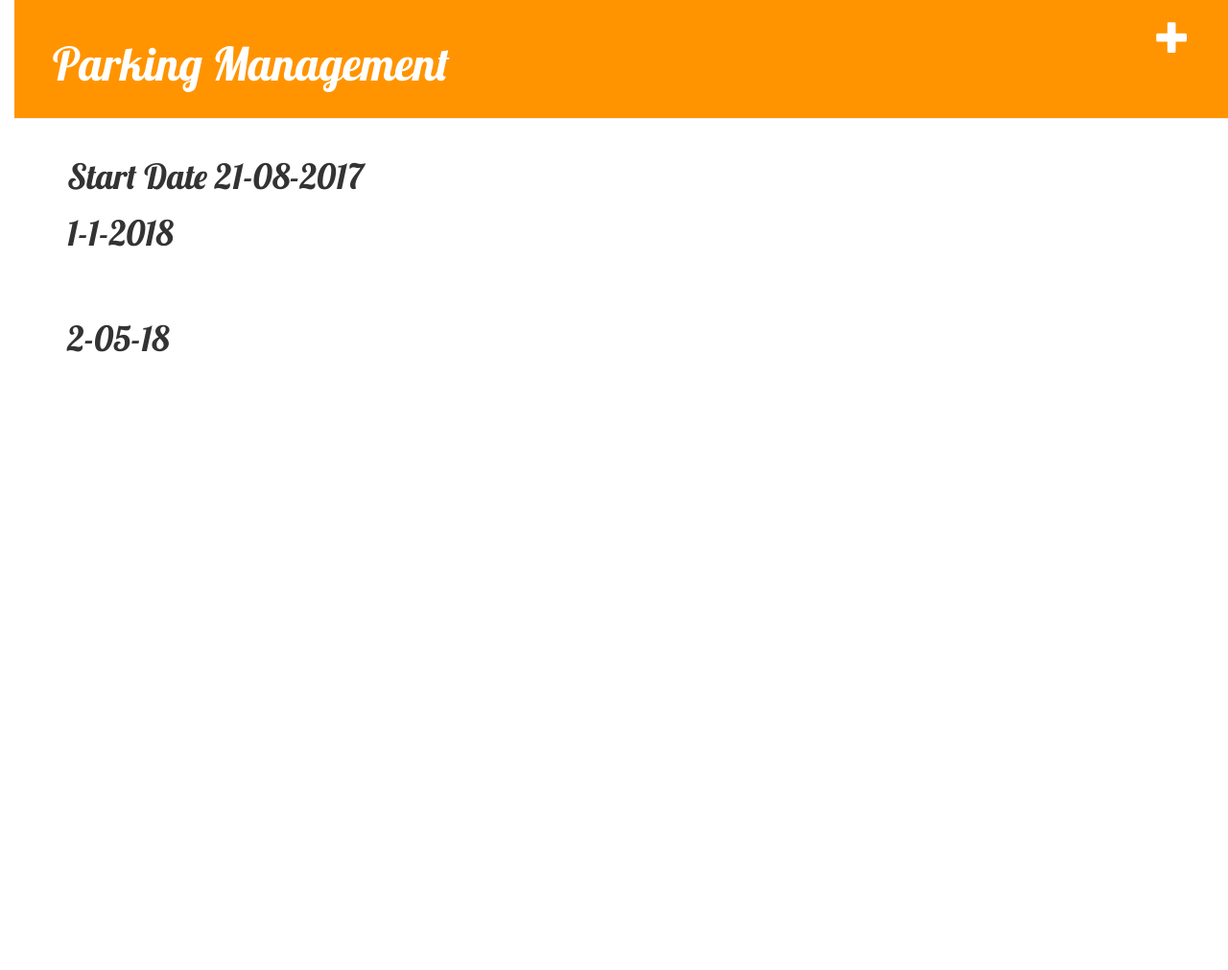
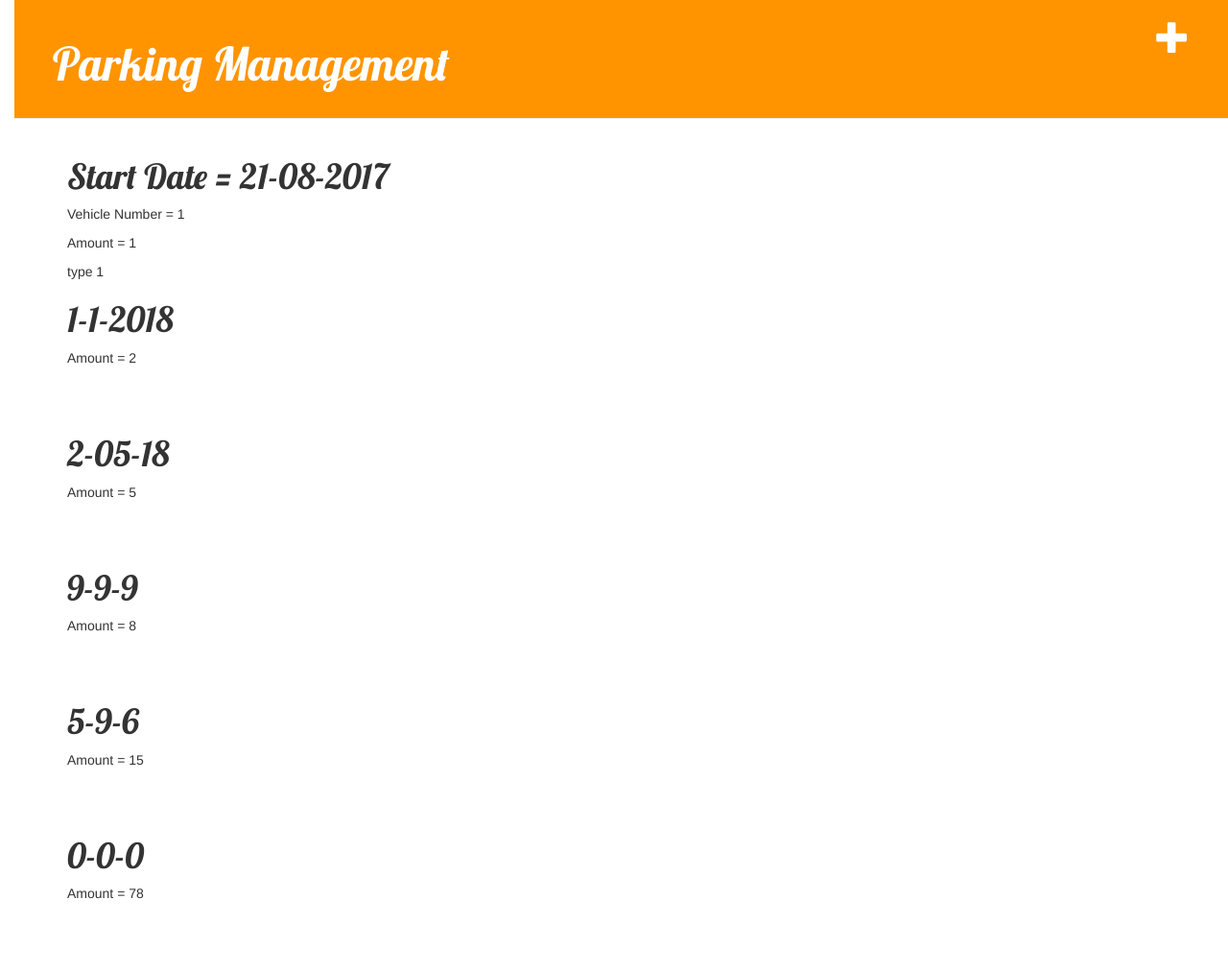
Before and after one commit to vanshikaarora/Parking-Database2, a Django app: page /post/1 in a window 1280 px wide. Shown: the whole page at 96% size. Before the commit the page ends 367 px from the top, so only its background shows below. Run offline with Django 3.2, Linux system fonts and the light colour scheme; data comes from the database, SQL or seed files in the repository; some libraries are stand-ins or nearby versions.

Commit message:
Request for updating vehicle dates, completed

```diff
--- a/DatabaseParking/forms.py
+++ b/DatabaseParking/forms.py
@@ -6,9 +6,9 @@ from .models import Post, DatePost
 class PostForm(forms.ModelForm):
     class Meta:
         model=Post
-        fields=('number','date')
+        fields=('number','date','type','amount')
 
 class DateForm(forms.ModelForm):
     class Meta:
         model=DatePost
-        fields=('number','date','type','amount')
+        fields=('number','date','amount')
--- a/DatabaseParking/models.py
+++ b/DatabaseParking/models.py
@@ -4,9 +4,11 @@ from django.db import models
 class Post(models.Model):
     number=models.CharField(max_length=10,primary_key=True)
     date=models.CharField(max_length=20)
+    type = models.CharField(max_length=15)
+    amount=models.IntegerField()
+    total=models.IntegerField()
 
 class DatePost(models.Model):
     number=models.ForeignKey(Post,on_delete=models.CASCADE,max_length=10)
     date=models.CharField(max_length=20)
-    type=models.CharField(max_length=15)
     amount=models.IntegerField(max_length=5)
--- a/DatabaseParking/settings.py
+++ b/DatabaseParking/settings.py
@@ -25,7 +25,7 @@ SECRET_KEY = 'yt1ymwi(v)@1p_)axhv=wq@5_e%!qgemzirhq%)46e(8lk_-zr'
 # SECURITY WARNING: don't run with debug turned on in production!
 DEBUG = True
 
-ALLOWED_HOSTS = []
+ALLOWED_HOSTS = ['192.168.43.145']
 
 
 # Application definition
--- a/DatabaseParking/templates/park/post_dates.html
+++ b/DatabaseParking/templates/park/post_dates.html
@@ -16,11 +16,14 @@
     <div class="content container">
         <div class="row">
             <div class="col-md-8">
-            <h1>Start Date {{ startDates.date }}</h1>
-
+            <h1>Start Date = {{ startDates.date }}</h1>
+            <p>Vehicle Number = {{ startDates.number }}</p>
+            <p>Amount = {{ amount }}</p>
+            <p>type {{ startDates.type }}</p>
                 {% for date in dates %}
         <div class="post">
             <h1>{{ date.date|linebreaksbr  }}</h1>
+            <p>Amount = {{ date.amount }}</p>
         </div>
     {% endfor %}
 </div>
--- a/DatabaseParking/views.py
+++ b/DatabaseParking/views.py
@@ -5,41 +5,74 @@ from django.views.decorators.csrf import csrf_exempt
 from DatabaseParking.forms import PostForm, DateForm
 from DatabaseParking.models import Post, DatePost
 
-
+@csrf_exempt
 def post_list(request):
     posts=Post.objects.all()
     return render(request, 'park/post_list.html', {'posts':posts})
 
-
+@csrf_exempt
 def post_new(request):
+    #print (request.data)
+    #print (request.json)
     if request.method == "POST":
+        print (request.body)
+        print (request.body)
+        fake = request.body
+        fakedata = str(fake)
+        print(fakedata)
+        data=fakedata.split("'")[1]
+        vn=data.split('=')[1].split('&')[0]
+        vd=data.split('=')[2].split('&')[0]
+        vt=data.split('=')[3].split('&')[0]
+        va=data.split('=')[4]
+        print (vn)
+        print (vd)
+        print(vt)
+        print(va)
+        sample=Post.objects.create(number=vn,date=vd,type=vt,amount=va,total=0)
+        print (sample)
         form = PostForm(request.POST)
         if form.is_valid():
             post = form.save(commit=False)
             post.author = request.user
-            # post.published_date = timezone.now()
+            #print(post.type+ " "+ post.date+" "+post.amount+" "+post.number)
+            p=get_object_or_404(Post,pk=post.pk)
+            p.total=post.amount
             post.save()
             return redirect('post_list', number=post.number)
     else:
         form = PostForm()
     return render(request, 'park/post_new.html', {'form': form})
 
-
+@csrf_exempt
 def post_dates(request,pk):
     startDate=get_object_or_404(Post,pk=pk)
     dates=DatePost.objects.filter(number=pk)
-    return render(request,'park/post_dates.html',{'startDates':startDate,'dates':dates})
+    amount=get_object_or_404(Post,pk=pk).total
+    return render(request,'park/post_dates.html',{'startDates':startDate,'dates':dates,'amount':amount})
 
-
+@csrf_exempt
 def post_add(request):
     if request.method == "POST":
+        print (request.body)
+        formatdata=str(request.body)
+        data=formatdata.split("'")[1]
+        vn=data.split('=')[1].split('&')[0]
+        vd=data.split('=')[2].split('&')[0]
+        va=data.split('=')[3]
+        print(vn)
+        print (vd)
+        print (va)
+        testkey=get_object_or_404(Post,pk=vn)
+        sample=DatePost.objects.create(number=testkey,date=vd,amount=va)
+        print (sample)
         form = DateForm(request.POST)
+        print(request.body)
         if form.is_valid():
             post = form.save(commit=False)
             post.author = request.user
-            # post.published_date = timezone.now()
             post.save()
-            return redirect('post_list', number=post.number)
+            #return redirect('post_list', number=post.number)
     else:
         form = DateForm()
     return render(request, 'park/post_add.html', {'form': form})
```
Also changed, not shown: DatabaseParking/migrations/0005_auto_20180825_1702.py (added), DatabaseParking/migrations/0006_auto_20180825_1720.py (added), DatabaseParking/migrations/0007_auto_20180825_1726.py (added), db.sqlite3.
